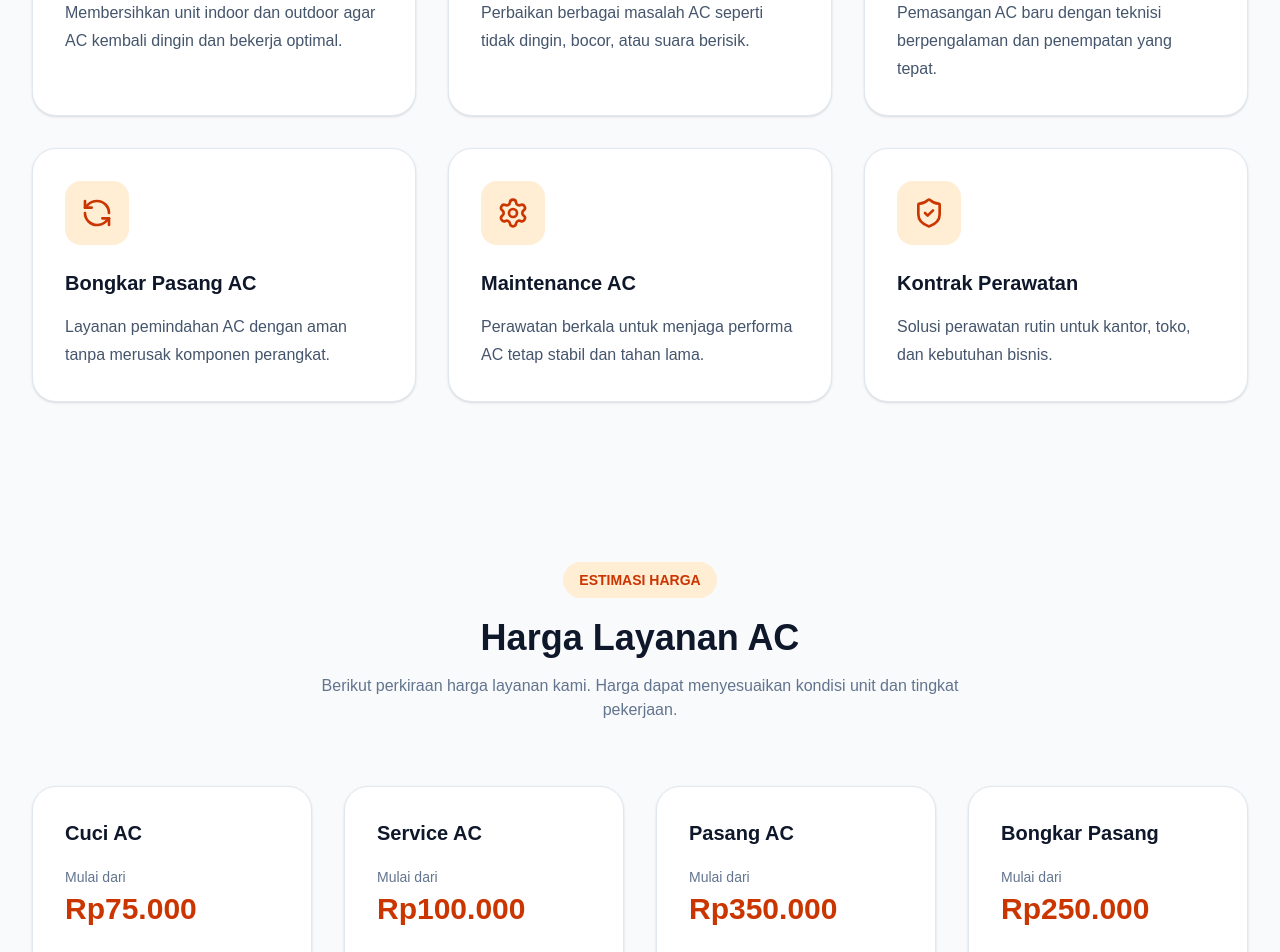
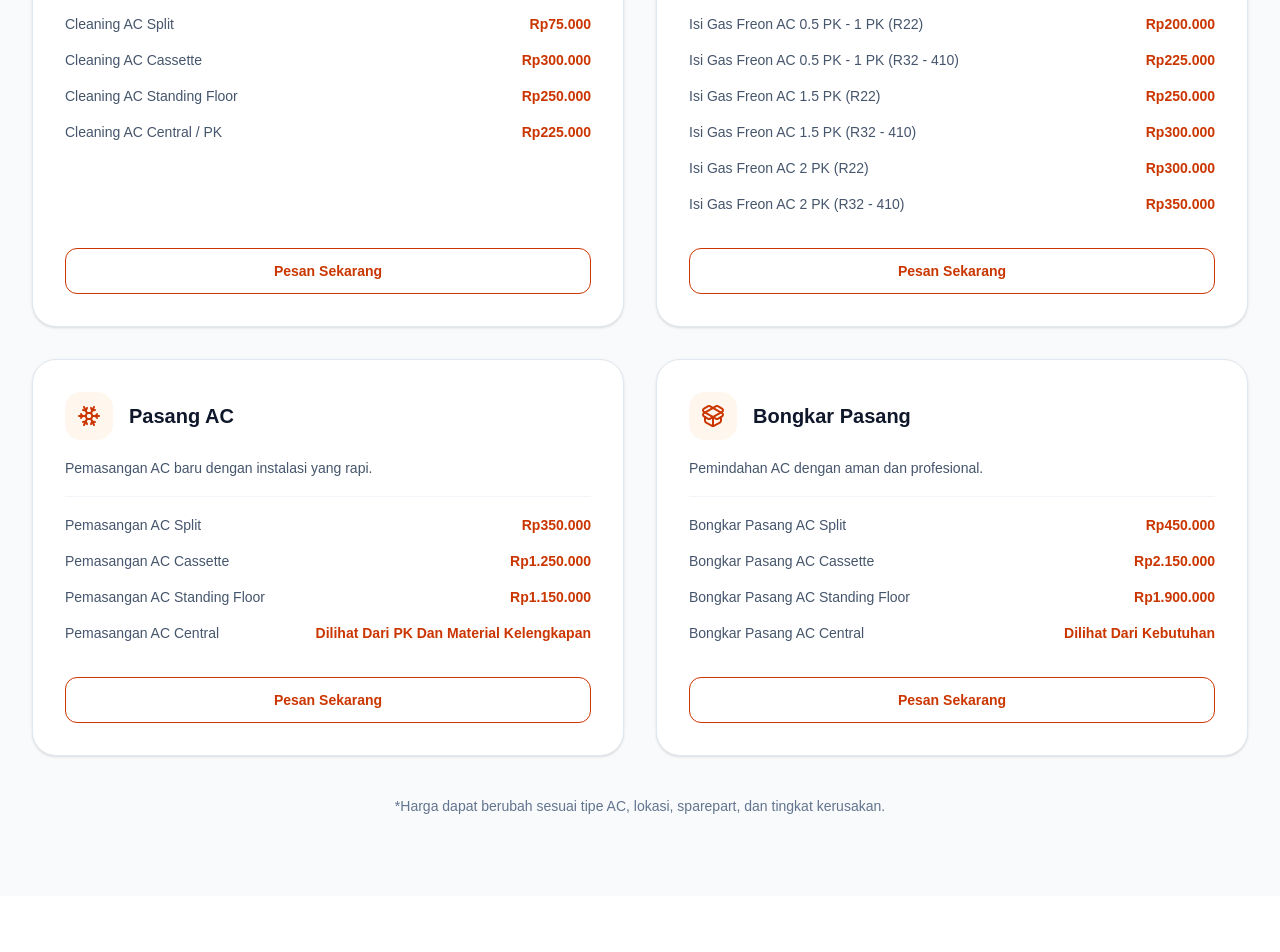
Before and after one commit to jeanAlexsander/Website-jasa-ac, a Next.js app: page /layanan in a window 1280 px wide. Shown: the part 1040-1992 px from the top of the page. Built offline with nearby package versions, Linux system fonts and the light colour scheme.

Commit message:
upadte layanan price and hero, and hero section picture

```diff
--- a/src/app/layanan/page.tsx
+++ b/src/app/layanan/page.tsx
@@ -12,7 +12,7 @@ export default function LayananPage() {
       <LayananHero />
 
       {/* Service List */}
-      <ServiceList />
+      {/* <ServiceList /> */}
 
       {/* Price Section */}
       <PriceSection />
--- a/src/components/home/HeroSection.tsx
+++ b/src/components/home/HeroSection.tsx
@@ -69,7 +69,7 @@ export default function HeroSection() {
             {/* Foto Kecil */}
             <div className="flex flex-col gap-4">
               <Image
-                src="/images/pasang-ac.png"
+                src="/images/pasang-ac-5.png"
                 alt="Instalasi AC"
                 width={300}
                 height={340}
--- a/src/components/layanan/PriceSection.tsx
+++ b/src/components/layanan/PriceSection.tsx
@@ -14,29 +14,58 @@ export default function PriceSection() {
         />
 
         {/* Cards */}
-        <div className="mt-16 grid gap-8 sm:grid-cols-2 lg:grid-cols-4">
-          {prices.map((item) => (
+        <div className="mt-16 grid gap-8 sm:grid-cols-2 lg:grid-cols-2">
+          {prices.map((item) => {
+            const Icon = item.icon;
+
+            return (
               <div
                 key={item.title}
-              className="group flex flex-col rounded-3xl border border-slate-200 bg-white p-8 shadow-sm transition-all duration-300 hover:-translate-y-2 hover:border-orange-700 hover:shadow-xl"
+                className="group flex h-full flex-col rounded-3xl border border-slate-200 bg-white p-8 shadow-sm transition-all duration-300 hover:-translate-y-2 hover:border-orange-700 hover:shadow-xl"
               >
-              <h3 className="text-xl font-bold text-slate-900">{item.title}</h3>
+                {/* Icon + Title */}
+                <div className="flex items-center gap-4">
+                  <div className="flex h-12 w-12 items-center justify-center rounded-2xl bg-orange-50 text-orange-700 transition-colors duration-300 group-hover:bg-orange-700 group-hover:text-white">
+                    <Icon className="h-6 w-6" />
+                  </div>
 
-              <p className="mt-5 text-sm text-slate-500">Mulai dari</p>
+                  <h3 className="text-xl font-bold text-slate-900">
+                    {item.title}
+                  </h3>
+                </div>
 
-              <p className="mt-1 text-3xl font-bold text-orange-700">
-                {item.price}
-              </p>
-
-              <p className="mt-5 flex-1 leading-7 text-slate-600">
+                {/* Description */}
+                <p className="mt-4 text-sm leading-6 text-slate-600">
                   {item.desc}
                 </p>
 
-              <button className="mt-6 w-full rounded-xl border border-orange-700 px-4 py-2.5 text-sm font-semibold text-orange-700 transition hover:bg-orange-700 hover:text-white">
+                {/* Price List */}
+                <div className="mt-4 flex-1 border-t border-slate-100 pt-4">
+                  <ul className="space-y-3">
+                    {item.features.map((feature) => (
+                      <li
+                        key={feature.name}
+                        className="flex flex-col gap-1 border-b border-slate-100 pb-3 last:border-0 sm:flex-row sm:items-center sm:justify-between sm:gap-6 sm:border-0 sm:pb-0"
+                      >
+                        <span className="min-w-0 text-sm leading-6 text-slate-600">
+                          {feature.name}
+                        </span>
+
+                        <span className="shrink-0 text-sm font-semibold text-orange-700 sm:text-right">
+                          {feature.price}
+                        </span>
+                      </li>
+                    ))}
+                  </ul>
+                </div>
+
+                {/* Button */}
+                <button className="mt-8 w-full rounded-xl border border-orange-700 px-4 py-3 text-sm font-semibold text-orange-700 transition hover:bg-orange-700 hover:text-white">
                   Pesan Sekarang
                 </button>
               </div>
-          ))}
+            );
+          })}
         </div>
 
         {/* Note */}
--- a/src/components/layout/Navbar.tsx
+++ b/src/components/layout/Navbar.tsx
@@ -12,7 +12,7 @@ const menus = [
     href: "/",
   },
   {
-    name: "Layanan",
+    name: "Layanan & Harga",
     href: "/layanan",
   },
   {
@@ -52,8 +52,7 @@ export default function Navbar() {
             </h1>
 
             <p className="text-xs text-slate-500">
-              Jl. Sokajati, Pepedan, Bantarsoka, Kec. Purwokerto Barat,
-              Kabupaten Banyumas, Jawa Tengah 53133
+              General Service, Maintenance and Supplier
             </p>
           </div>
         </Link>
--- a/src/data/home.ts
+++ b/src/data/home.ts
@@ -29,20 +29,20 @@ export const features = [
 
 export const stats = [
   {
-    value: "1500+",
+    value: "10000+",
     label: "AC Diservis",
   },
   {
-    value: "5+",
+    value: "13+",
     label: "Tahun Pengalaman",
   },
   {
-    value: "500+",
-    label: "Pelanggan Puas",
+    value: "4.9⭐",
+    label: "Rating",
   },
   {
     value: "100%",
-    label: "Garansi Pekerjaan",
+    label: "Teknisi Profesional",
   },
 ];
 
--- a/src/data/layanan.ts
+++ b/src/data/layanan.ts
@@ -9,6 +9,8 @@ import {
   Building2,
   Store,
   School,
+  Wind,
+  PackageOpen,
 } from "lucide-react";
 
 export const services = [
@@ -52,24 +54,107 @@ export const services = [
 
 export const prices = [
   {
-    title: "Cuci AC",
-    price: "Rp75.000",
-    desc: "Pembersihan unit indoor dan outdoor agar AC kembali dingin.",
+    title: "Cleaning AC",
+    icon: Wind,
+    desc: "Pembersihan AC agar tetap dingin dan bekerja optimal.",
+    features: [
+      {
+        name: "Cleaning AC Split",
+        price: "Rp75.000",
+      },
+      {
+        name: "Cleaning AC Cassette",
+        price: "Rp300.000",
+      },
+      {
+        name: "Cleaning AC Standing Floor",
+        price: "Rp250.000",
+      },
+      {
+        name: "Cleaning AC Central / PK",
+        price: "Rp225.000",
+      },
+    ],
   },
+
   {
     title: "Service AC",
-    price: "Rp100.000",
+    icon: Wrench,
     desc: "Pengecekan dan perbaikan masalah pada unit AC.",
+    features: [
+      {
+        name: "Isi Gas Freon AC 0.5 PK - 1 PK (R22)",
+        price: "Rp200.000",
+      },
+      {
+        name: "Isi Gas Freon AC 0.5 PK - 1 PK (R32 - 410)",
+        price: "Rp225.000",
+      },
+      {
+        name: "Isi Gas Freon AC 1.5 PK (R22)",
+        price: "Rp250.000",
+      },
+      {
+        name: "Isi Gas Freon AC 1.5 PK (R32 - 410)",
+        price: "Rp300.000",
+      },
+      {
+        name: "Isi Gas Freon AC 2 PK (R22)",
+        price: "Rp300.000",
+      },
+      {
+        name: "Isi Gas Freon AC 2 PK (R32 - 410)",
+        price: "Rp350.000",
+      },
+    ],
   },
+
   {
     title: "Pasang AC",
-    price: "Rp350.000",
+    icon: Snowflake,
     desc: "Pemasangan AC baru dengan instalasi yang rapi.",
+    features: [
+      {
+        name: "Pemasangan AC Split",
+        price: "Rp350.000",
+      },
+      {
+        name: "Pemasangan AC Cassette",
+        price: "Rp1.250.000",
+      },
+      {
+        name: "Pemasangan AC Standing Floor",
+        price: "Rp1.150.000",
+      },
+      {
+        name: "Pemasangan AC Central",
+        price: "Dilihat Dari PK Dan Material Kelengkapan",
+      },
+    ],
   },
+
   {
     title: "Bongkar Pasang",
-    price: "Rp250.000",
+    icon: PackageOpen,
     desc: "Pemindahan AC dengan aman dan profesional.",
+    features: [
+      {
+        name: "Bongkar Pasang AC Split",
+        price: "Rp450.000",
+      },
+      {
+        name: "Bongkar Pasang AC Cassette",
+        price: "Rp2.150.000",
+      },
+      {
+        name: "Bongkar Pasang AC Standing Floor",
+        price: "Rp1.900.000",
+      },
+      {
+        name: "Bongkar Pasang AC Central",
+        price: "Dilihat Dari Kebutuhan",
+      },
+    ],
   },
 ];
 
```
Also changed, not shown: public/images/pasang-ac-5.png (added), public/images/pasang-ac.png (deleted). Lines whose indentation alone changed are shown as unchanged.
